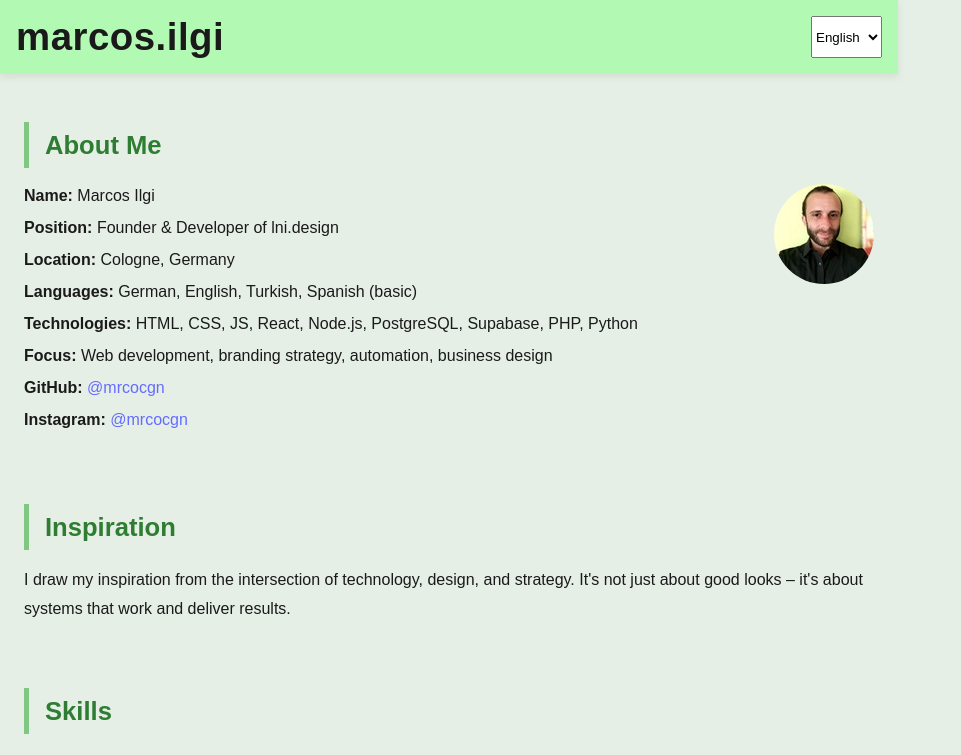
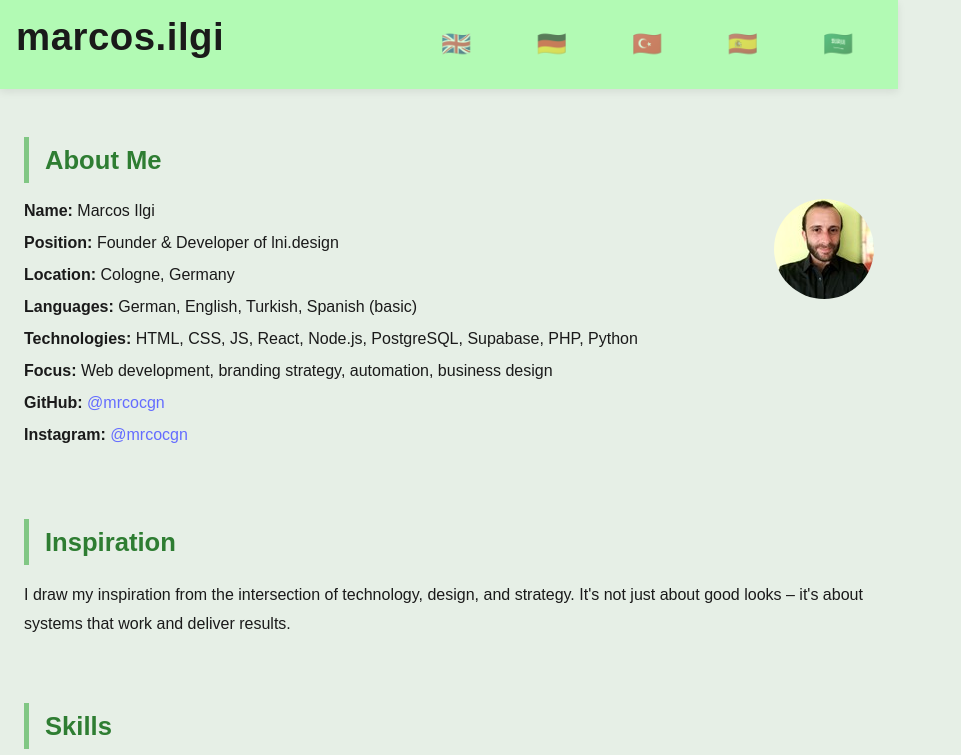
Before and after one commit to mrcocgn/Biopic, a React (Vite) app in the folder client/: page / in a window 1280 px wide. Shown: the top 755 px of the page, without its empty margins (0-961 px from the left). Built offline with nearby package versions, Linux system fonts and the light colour scheme.

Commit message:
Refactor LanguageSwitcher to use buttons for language selection and improve styling

```diff
--- a/client/src/components/LanguageSwitcher.jsx
+++ b/client/src/components/LanguageSwitcher.jsx
@@ -1,28 +1,40 @@
 import { useTranslation } from 'react-i18next';
 import { useState, useEffect } from 'react';
+import '../index.css';
+
+const languages = [
+  { code: 'en', label: '🇬🇧' },
+  { code: 'de', label: '🇩🇪' },
+  { code: 'tr', label: '🇹🇷' },
+  { code: 'es', label: '🇪🇸' },
+  { code: 'ar', label: '🇸🇦' }
+];
 
 export default function LanguageSwitcher() {
   const { i18n } = useTranslation();
-  const [currentLang, setCurrentLang] = useState(i18n.language);
+  const [activeLang, setActiveLang] = useState(i18n.language);
 
   useEffect(() => {
-    // Sync, wenn Sprache durch den Sprach-Detector gesetzt wurde
-    setCurrentLang(i18n.language);
+    setActiveLang(i18n.language);
   }, [i18n.language]);
 
-  const handleChange = (e) => {
-    const newLang = e.target.value;
-    i18n.changeLanguage(newLang);
-    setCurrentLang(newLang);
+  const changeLanguage = (lng) => {
+    i18n.changeLanguage(lng);
+    setActiveLang(lng);
   };
 
   return (
-    <select onChange={handleChange} value={currentLang}>
-      <option value="en">English</option>
-      <option value="de">Deutsch</option>
-      <option value="tr">Türkçe</option>
-      <option value="es">Español</option>
-      <option value="ar">العربية</option>
-    </select>
+    <div className="language-switcher">
+      {languages.map((lang) => (
+        <button
+          key={lang.code}
+          className={`flag-button ${activeLang === lang.code ? 'active' : ''}`}
+          onClick={() => changeLanguage(lang.code)}
+          aria-label={lang.code}
+        >
+          {lang.label}
+        </button>
+      ))}
+    </div>
   );
 }
--- a/client/src/index.css
+++ b/client/src/index.css
@@ -91,3 +91,27 @@ button:focus-visible {
 .cta-link:hover {
   text-decoration: underline;
 }
+
+.language-switcher {
+  display: flex;
+  gap: 0.5rem;
+  align-items: center;
+}
+
+.flag-button {
+  background: transparent;
+  border: none;
+  font-size: 1.5rem;
+  cursor: pointer;
+  transition: transform 0.2s ease;
+  opacity: 0.5;
+}
+
+.flag-button:hover {
+  transform: scale(1.1);
+  opacity: 0.8;
+}
+
+.flag-button.active {
+  opacity: 1;
+}
```
